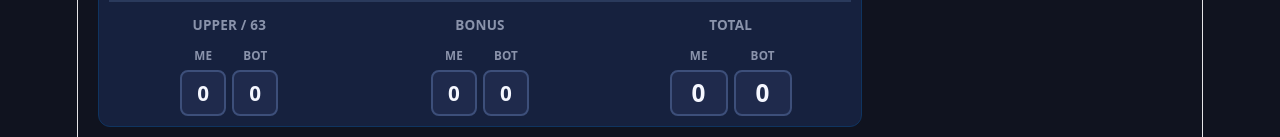
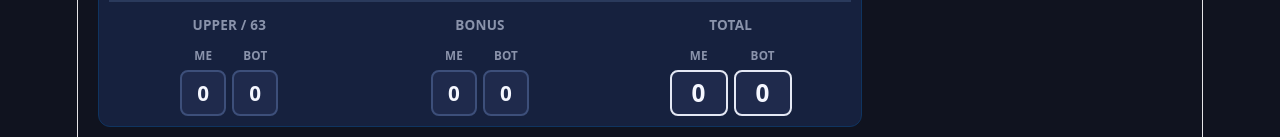
Before and after one commit to PaskoZhelev/general-yatzy, a React (Vite) app: page / in a window 1280 px wide. Shown: the part 681-818 px from the top of the page. Built offline with nearby package versions, Linux system fonts and the light colour scheme.

Commit message:
improved ui

```diff
--- a/src/App.css
+++ b/src/App.css
@@ -496,6 +496,7 @@ h1 {
   min-width: 58px;
   padding: 0 8px;
   font-size: 1.35rem;
+  border-color: var(--text-main);
 }
 
 @media (max-width: 900px) {
--- a/src/App.jsx
+++ b/src/App.jsx
@@ -136,11 +136,11 @@ function App() {
             <div className="summary-boxes">
               <div className="summary-cell">
                 <span className="summary-who">Me</span>
-                <span className={`score-box player filled ${item.meDone ? 'achieved' : ''}`}>{item.me}</span>
+                <span className={`score-box filled ${item.meDone ? 'achieved' : ''}`}>{item.me}</span>
               </div>
               <div className="summary-cell">
                 <span className="summary-who">Bot</span>
-                <span className={`score-box bot filled ${item.botDone ? 'achieved' : ''}`}>{item.bot}</span>
+                <span className={`score-box filled ${item.botDone ? 'achieved' : ''}`}>{item.bot}</span>
               </div>
             </div>
           </div>
```
